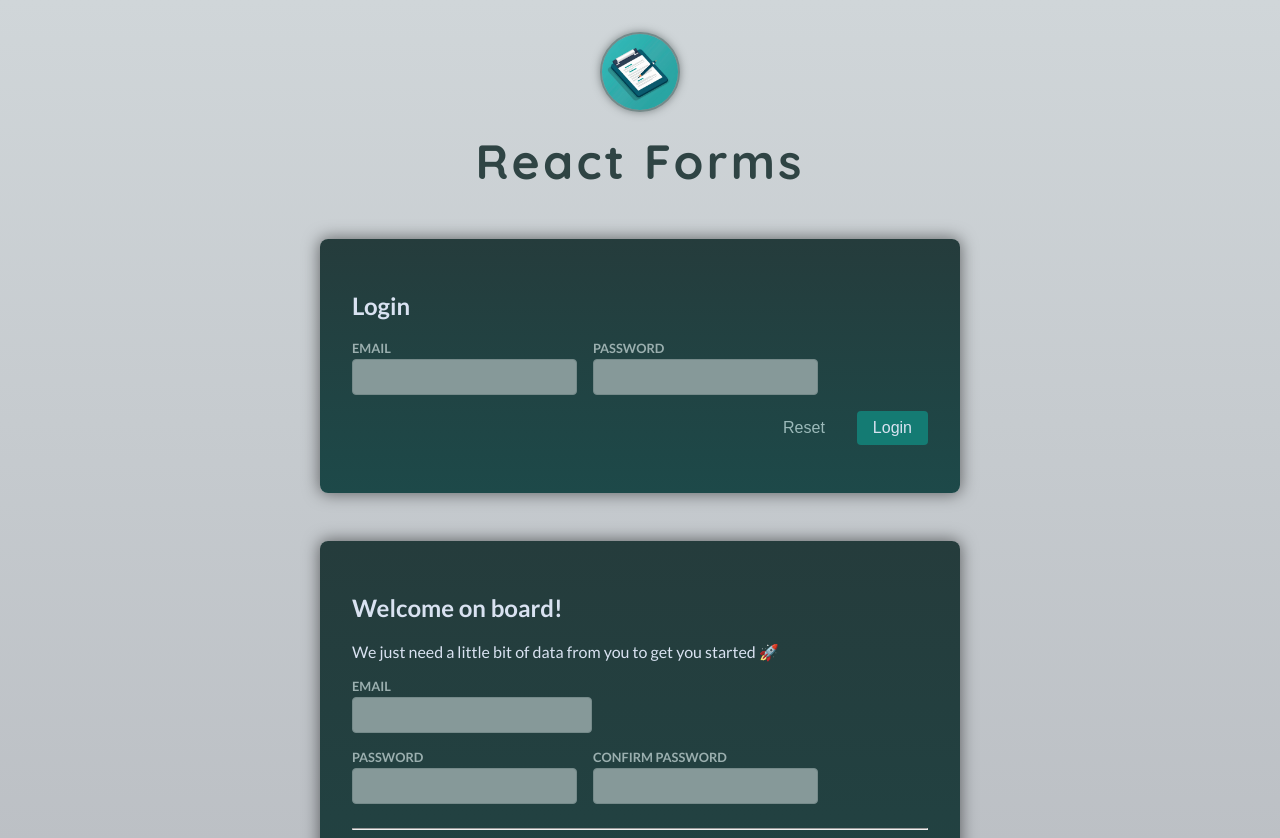
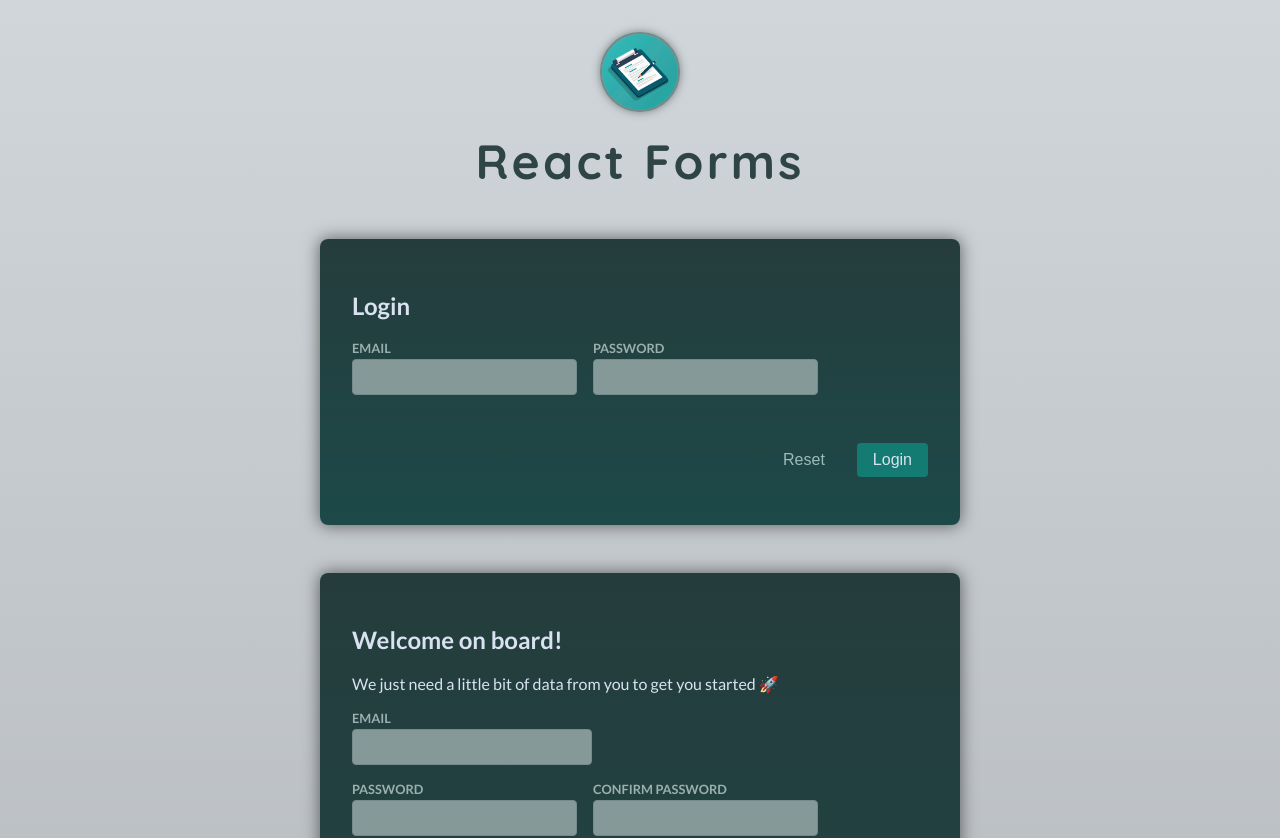
Before and after one commit to goosebbeoms/udemy-react-forms-user-input, a React (Vite) app: page / in a window 1280 px wide. Shown: the top 838 px of the page. Built offline with nearby package versions, Linux system fonts and the light colour scheme.

Commit message:
255. State(상태)로 매 키보드 입력마다 유효성 검사하기

```diff
--- a/src/App.jsx
+++ b/src/App.jsx
@@ -1,5 +1,5 @@
 import Header from './components/Header.jsx';
-import Login from './components/Login.jsx';
+import Login from './components/StateLogin.jsx';
 import Signup from './components/Signup.jsx';
 
 function App() {
--- a/src/components/StateLogin.jsx
+++ b/src/components/StateLogin.jsx
@@ -7,6 +7,8 @@ export default function Login() {
     email: '',
     password: '',
   });
+
+  const emailIsInvalid = enteredValues.email !== '' && !enteredValues.email.includes('@');
 
   function handleSubmit(event) {
     event.preventDefault();
@@ -28,6 +30,7 @@ export default function Login() {
         <div className="control no-margin">
           <label htmlFor="email">Email</label>
           <input id="email" type="email" name="email" onChange={(event) => handleInputChange('email', event.target.value)} value={enteredValues.email} />
+          <div className="control-error">{emailIsInvalid && <p>Please enter a valid email address.</p>}</div>
         </div>
 
         <div className="control no-margin">
```
